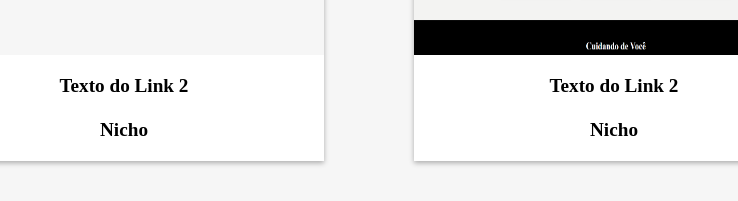
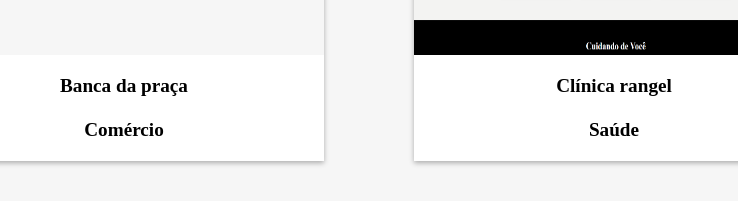
Before and after one commit to kamugawa/TCCULTRAMEGABLASTER, a plain HTML site: page index/trabalhos.html in a window 1280 px wide. Shown: the part 1404-1605 px from the top of the page, 271-1009 px from the left. Drawn offline with Linux system fonts and the light colour scheme.

Commit message:
Update trabalhos.html

```diff
--- a/index/trabalhos.html
+++ b/index/trabalhos.html
@@ -43,7 +43,7 @@
                 <img src="../assets/images/127.0.0.1_5500_index.html (4).png"  alt="Imagem 1">
             </a>
             <div class="banner_text">
-                <a href="https://seusite2.com" class="banner_link">Texto do Link 2 <br><br>Nicho</a>
+                <a href="https://seusite2.com" class="banner_link">Banca da praça <br><br>Comércio</a>
             </div>
         </div>
 
@@ -52,7 +52,7 @@
                 <img src="../assets/images/127.0.0.1_5502_index.html.png" alt="Imagem 2">
             </a>
             <div class="banner_text">
-                <a href="https://kamugawa.github.io/template2/" class="banner_link">Texto do Link 2 <br><br>Nicho</a>
+                <a href="https://kamugawa.github.io/template2/" class="banner_link">Clínica rangel <br><br>Saúde</a>
             </div>
         </div>
     </section>
```
